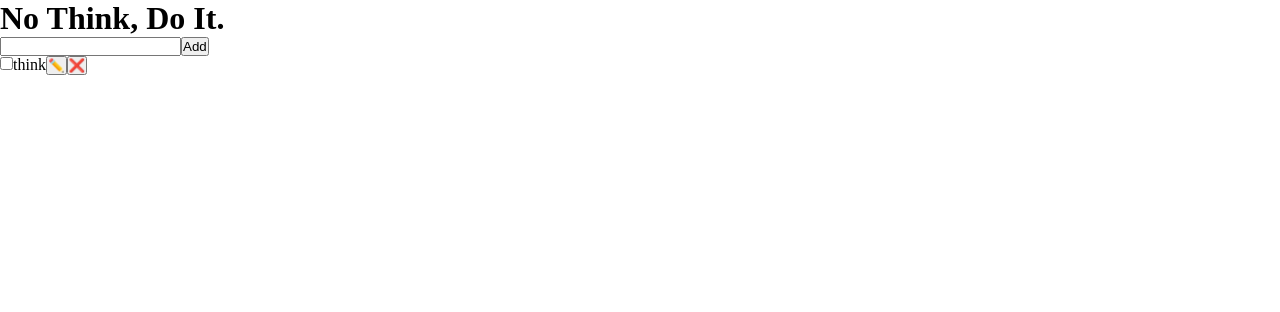
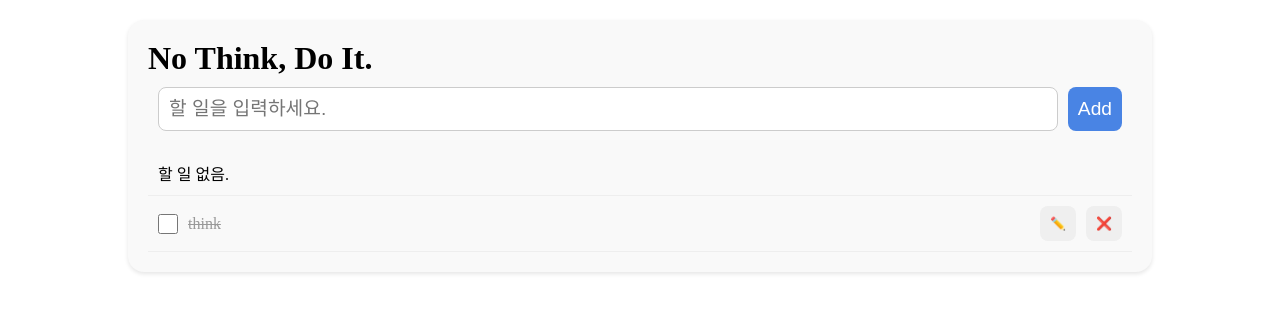
Before and after one commit to ssep4u/Programming_3300, a React (Vite) app: page / in a window 1280 px wide. Shown: the top 312 px of the page. Built offline with nearby package versions, Linux system fonts and the light colour scheme.

Commit message:
TodoListApp HTML className, todolist.css

```diff
--- a/src/TodoListApp.jsx
+++ b/src/TodoListApp.jsx
@@ -1,17 +1,22 @@
+import './todolist.css'
+
 function TodoListApp() {
     return (
-        <div>
-            <h1>No Think, Do It.</h1>
-            <form>
-                <input type="text" />
-                <button>Add</button>
+        <div className="todo">
+            <h1 className="todo__title">No Think, Do It.</h1>
+            <form className="todo__form">
+                <input type="text" placeholder="할 일을 입력하세요." className="todo__input" />
+                <button type="submit" className="todo__button todo__button--add">Add</button>
             </form>
-            <ul>
-                <li>
-                    <input type="checkbox" id="chk-1" />
-                    <label htmlFor="chk-1">think</label>
-                    <button>✏️</button>
-                    <button>❌</button>
+            <ul className="todo__list">
+                <li className="todo__item todo__item--empty">
+                    <p>할 일 없음.</p>
+                </li>
+                <li className="todo__item todo__item--complete">
+                    <input type="checkbox" id="chk-1" className="todo__check" />
+                    <label htmlFor="chk-1" className="todo__label">think</label>
+                    <button className="todo__button todo__button--edit">✏️</button>
+                    <button className="todo__button todo__button--delete">❌</button>
                 </li>
             </ul>
         </div>
--- /dev/null
+++ b/src/todolist.css
@@ -0,0 +1,62 @@
+.todo {
+    /* width: 80%;
+    min-width: 400px; */
+    width: max(80%, 400px);    /* 보통: 80%, 최소: 400px */
+    margin: 20px auto;  /* 위아래: 20px, 좌우: 여백 균등 분배 */
+    background-color: #f9f9f9;
+    padding: 20px;
+    border-radius: 16px;
+    box-shadow: 0 2px 4px rgba(0, 0, 0, 0.1);    /* 세로:아래로 2px, blur: 4px */
+}
+.todo__form {
+    display: flex;
+    margin-bottom: 10px;
+    padding: 10px;
+}
+.todo__input {
+    padding: 10px;
+    font-size: 1.2rem;
+    border: 1px solid #ccc;
+    border-radius: 8px;
+    margin-right: 10px;
+    flex: 1;    /* display: flex 안의 아이템 중 여유 공간만큼 늘리자 */
+}
+.todo__button {
+    padding: 10px;
+    border: none;
+    border-radius: 8px;
+    font-size: 1.2rem;
+    cursor: pointer;
+    color: #fff;
+}
+.todo__button--add {
+    background-color: #4984e4;
+}
+.todo__item {
+    display: flex;
+    align-items: center;
+    padding: 10px;
+    border-bottom: 1px solid #eee;
+}
+.todo__check {
+    width: 20px;
+    height: 20px;
+    cursor: pointer;
+    accent-color: #999;   /* 체크했을 때 배경색, 눈에 띄지 않게 하자 */
+}
+.todo__label {
+    margin: 0 10px;
+    flex: 1;
+}
+.todo__button--edit,
+.todo__button--delete {
+    font-size: 0.8rem;
+    margin-left: 10px;
+}
+.todo__item--complete .todo__label {
+    text-decoration: line-through;
+    color: #999;
+}
+
+/* A > B: 바로 아래 자식
+A B: 전체 자식 중에 한 자식: 자손 */
```
